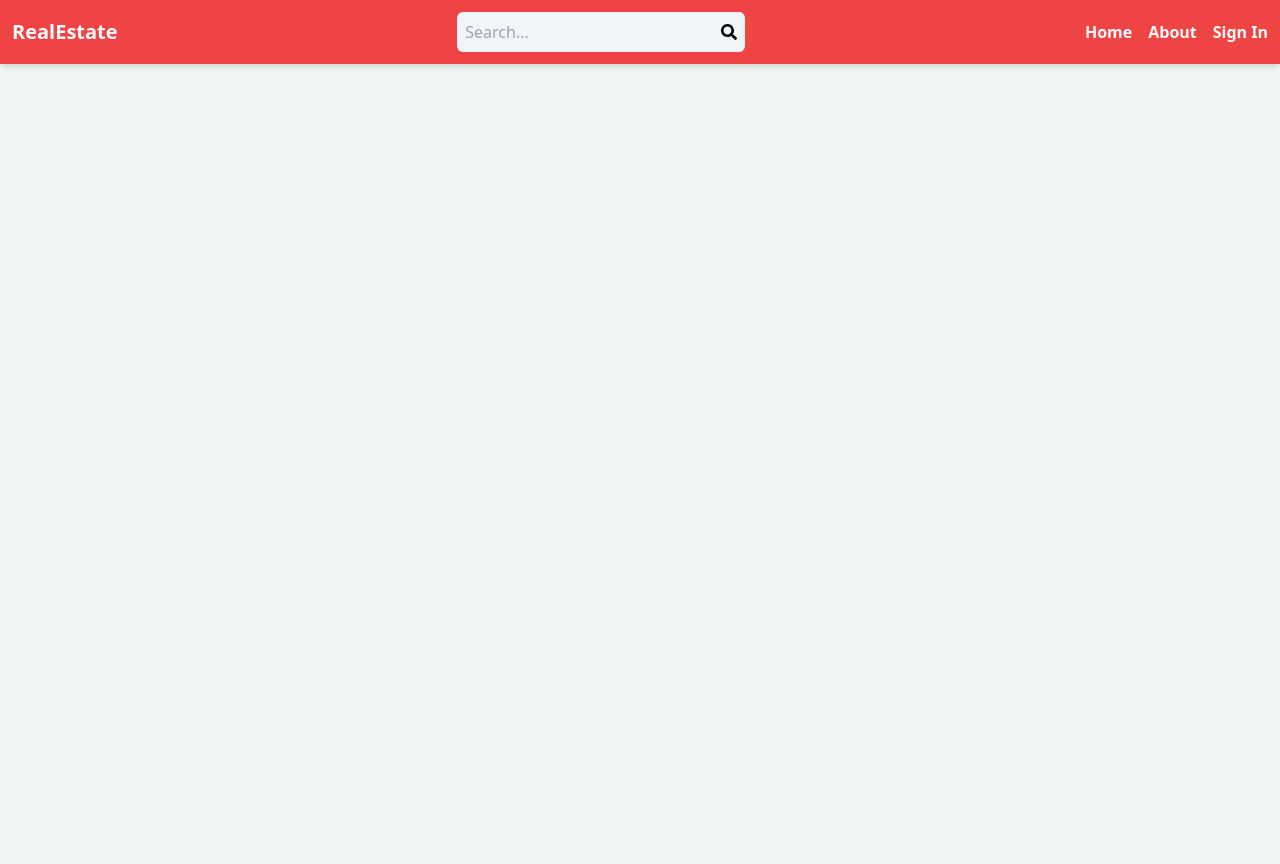
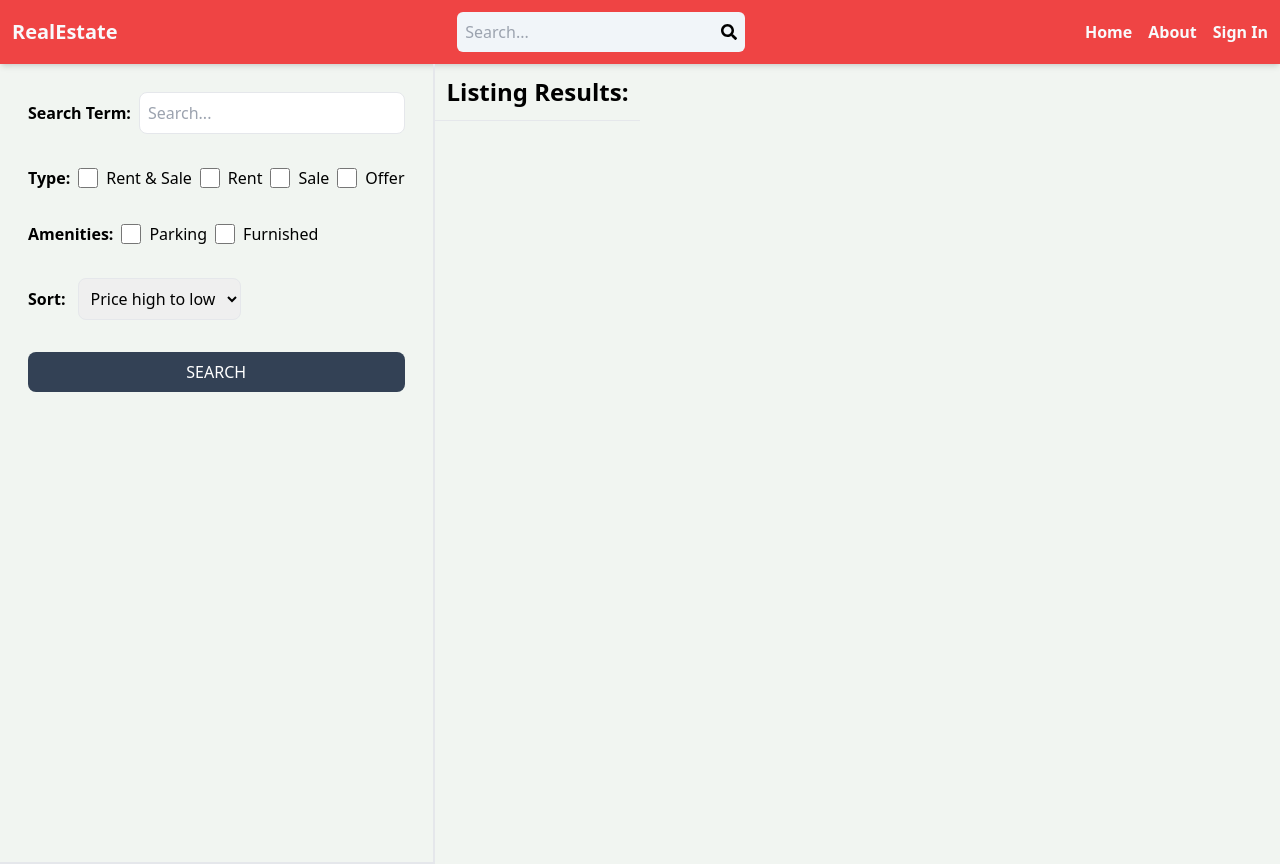
Before and after one commit to shukrat29/horizonEstate-mern-stack-realestate-app, a React (Vite) app in the folder client/: page /search in a window 1280 px wide. Before the commit the page ends 800 px from the top, so only its background shows below. Built offline with nearby package versions, Linux system fonts and the light colour scheme; no server answers; the HTML template or start-up script is replaced by a standard one.

Commit message:
create search page UI

```diff
--- a/client/src/App.jsx
+++ b/client/src/App.jsx
@@ -10,6 +10,7 @@
 import CreateListing from "./pages/CreateListing";
 import UpdateListing from "./pages/UpdateListing";
 import Listing from "./pages/Listing";
+import Search from "./pages/Search";
 
 const App = () => {
   return (
@@ -20,6 +21,7 @@
         <Route path="/sign-in" element={<SignIn />} />
         <Route path="/sign-up" element={<SignUp />} />
         <Route path="/about" element={<About />} />
+        <Route path="/search" element={<Search />} />
         <Route path="/listing/:listingId" element={<Listing />} />
 
         {/* Private Route */}
--- /dev/null
+++ b/client/src/pages/Search.jsx
@@ -0,0 +1,77 @@
+import React from "react";
+
+const Search = () => {
+  return (
+    <div className="flex flex-col md:flex-row">
+      {/* left side search section*/}
+      <div className="p-7 border-b-2 md:border-r-2 md:min-h-screen">
+        <form className="flex flex-col gap-8">
+          <div className=" flex items-center gap-2">
+            <label className="whitespace-nowrap font-semibold">
+              Search Term:
+            </label>
+            <input
+              type="text"
+              id="searchTerm"
+              placeholder="Search..."
+              className="border rounded-lg p-2 w-full"
+            />
+          </div>
+
+          <div className="flex gap-2 flex-wrap items-center">
+            <label className="font-semibold">Type:</label>
+            <div className="flex gap-2">
+              <input type="checkbox" id="all" className="w-5" />
+              <span>Rent & Sale</span>
+            </div>
+            <div className="flex gap-2">
+              <input type="checkbox" id="rent" className="w-5" />
+              <span>Rent</span>
+            </div>
+            <div className="flex gap-2">
+              <input type="checkbox" id="sale" className="w-5" />
+              <span>Sale</span>
+            </div>
+            <div className="flex gap-2">
+              <input type="checkbox" id="offer" className="w-5" />
+              <span>Offer</span>
+            </div>
+          </div>
+          <div className="flex gap-2 flex-wrap items-center">
+            <label className="font-semibold">Amenities:</label>
+            <div className="flex gap-2">
+              <input type="checkbox" id="parking" className="w-5" />
+              <span>Parking</span>
+            </div>
+            <div className="flex gap-2">
+              <input type="checkbox" id="furnished" className="w-5" />
+              <span>Furnished</span>
+            </div>
+          </div>
+
+          <div className="flex items-center gap-3">
+            <label className="font-semibold">Sort:</label>
+            <select id="sort_order" className="border rounded-lg p-2">
+              <option>Price high to low</option>
+              <option>Price low to high</option>
+              <option>Latest</option>
+              <option>Oldest</option>
+            </select>
+          </div>
+          <button className="bg-slate-700 text-white p-2 rounded-lg uppercase hover:opacity-95">
+            Search
+          </button>
+        </form>
+      </div>
+
+      {/* right side Listing result */}
+      <div className="">
+        <h1 className="text-2xl font-semibold border-b p-3">
+          Listing Results:
+        </h1>
+      </div>
+    </div>
+  );
+};
+
+export default Search;
```
